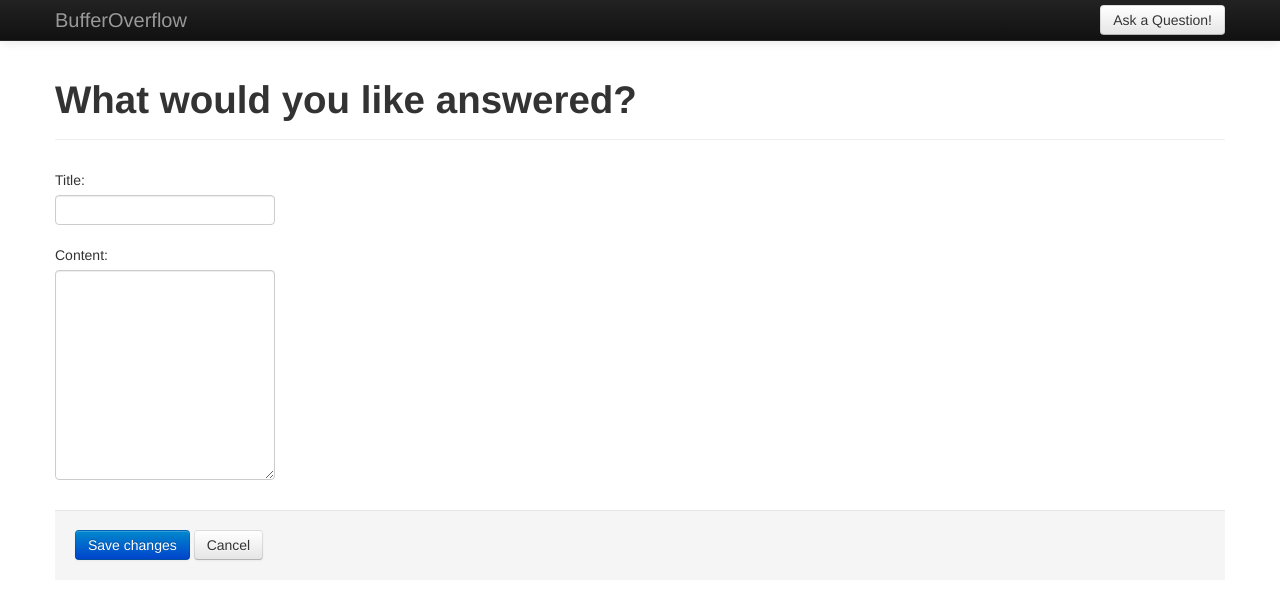
After one commit to edufelipe/bufferoverflow, a Django app: page /question/ in a window 1280 px wide. The commit adds this page. Shown: the top 601 px of the page. Run offline with Django 3.2, Linux system fonts and the light colour scheme.

Commit message:
Add view to ask questions

```diff
--- a/bufferoverflow/urls.py
+++ b/bufferoverflow/urls.py
@@ -7,7 +7,7 @@ admin.autodiscover()
 urlpatterns = patterns('',
     # Examples:
     url(r'^$', 'question.views.home', name='home'),
-
+    url(r'^question/', include('question.urls')),
     # Uncomment the next line to enable the admin:
     url(r'^admin/', include(admin.site.urls)),
 )
--- /dev/null
+++ b/question/forms.py
@@ -0,0 +1,8 @@
+from django.forms import ModelForm
+from .models import Question
+
+
+class QuestionForm(ModelForm):
+    class Meta:
+        model = Question
+        fields = ['title', 'content']
--- /dev/null
+++ b/question/urls.py
@@ -0,0 +1,7 @@
+from django.conf.urls import patterns, url
+
+
+urlpatterns = patterns('question.views',
+    # Examples:
+    url(r'^$', 'ask', name='ask'),
+)
--- a/question/views.py
+++ b/question/views.py
@@ -1,5 +1,8 @@
 from django.template.response import TemplateResponse
+from django.shortcuts import redirect
+
 from .models import Question
+from .forms import QuestionForm
 
 
 def home(request):
@@ -7,3 +10,17 @@ def home(request):
     return TemplateResponse(request, 'question/list.html', {
         'questions': questions,
     })
+
+
+def ask(request):
+    form = QuestionForm()
+
+    if request.method == 'POST':
+        form = QuestionForm(request.POST)
+        if form.is_valid():
+            form.save()
+            return redirect('home')
+
+    return TemplateResponse(request, 'question/ask.html', {
+        'form': form,
+    })
--- a/templates/base.html
+++ b/templates/base.html
@@ -8,7 +8,10 @@
 <div class="navbar navbar-inverse navbar-fixed-top">
   <div class="navbar-inner">
     <div class="container">
-      <a class="brand" href="#">BufferOverflow</a>
+      <a class="brand" href="/">BufferOverflow</a>
+      <form class="navbar-form pull-right">
+        <a href="{% url 'ask' %}" class="btn">Ask a Question!</a>
+      </form>
     </div>
   </div>
 </div>
--- /dev/null
+++ b/templates/question/ask.html
@@ -0,0 +1,20 @@
+{% extends "base.html" %}
+
+{% block header %}
+<h1>What would you like answered?</h1>
+{% endblock header %}
+
+{% block content %}
+<form method="POST">
+  {% csrf_token %}
+  {{ form.as_p }}
+  <div class="form-actions">
+    <button type="submit" class="btn btn-primary">
+      Save changes
+    </button>
+    <button type="button" class="btn" onclick="history.back()">
+      Cancel
+    </button>
+  </div>
+</form>
+{% endblock content %}
```
